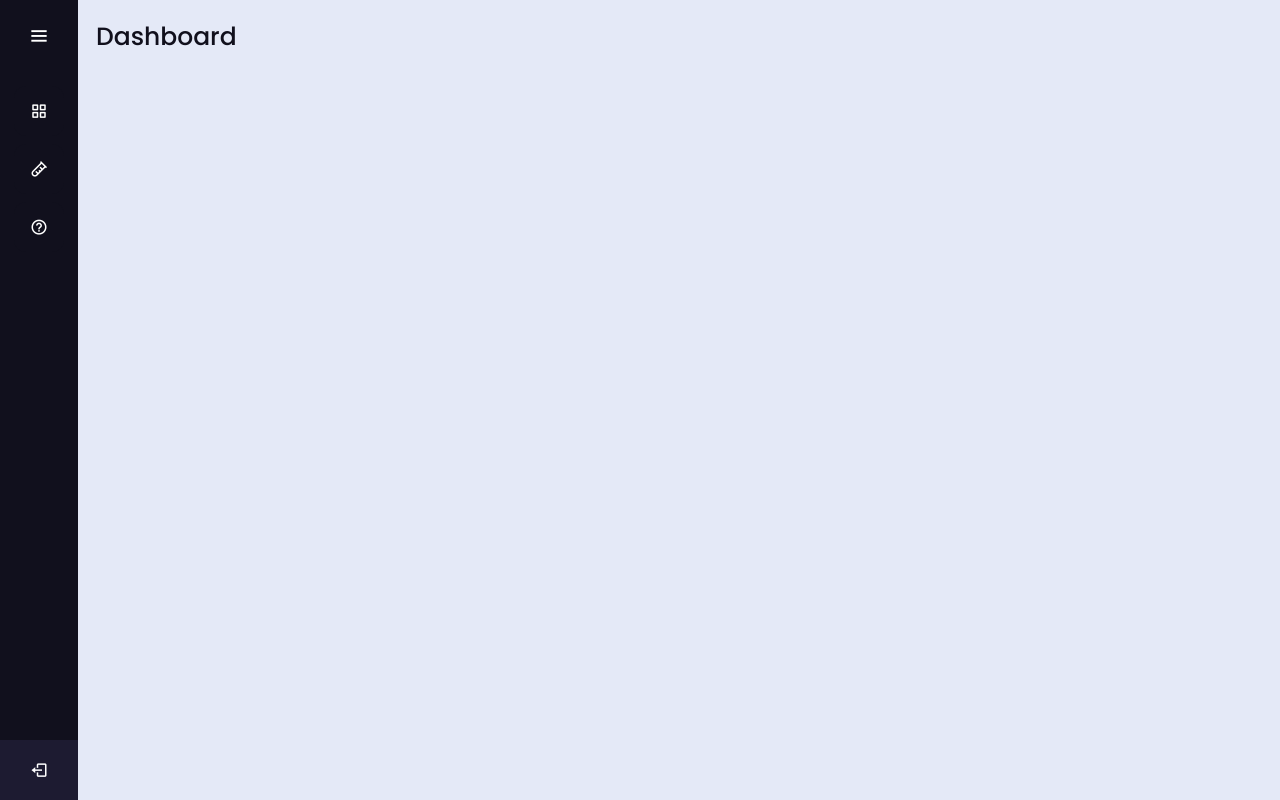
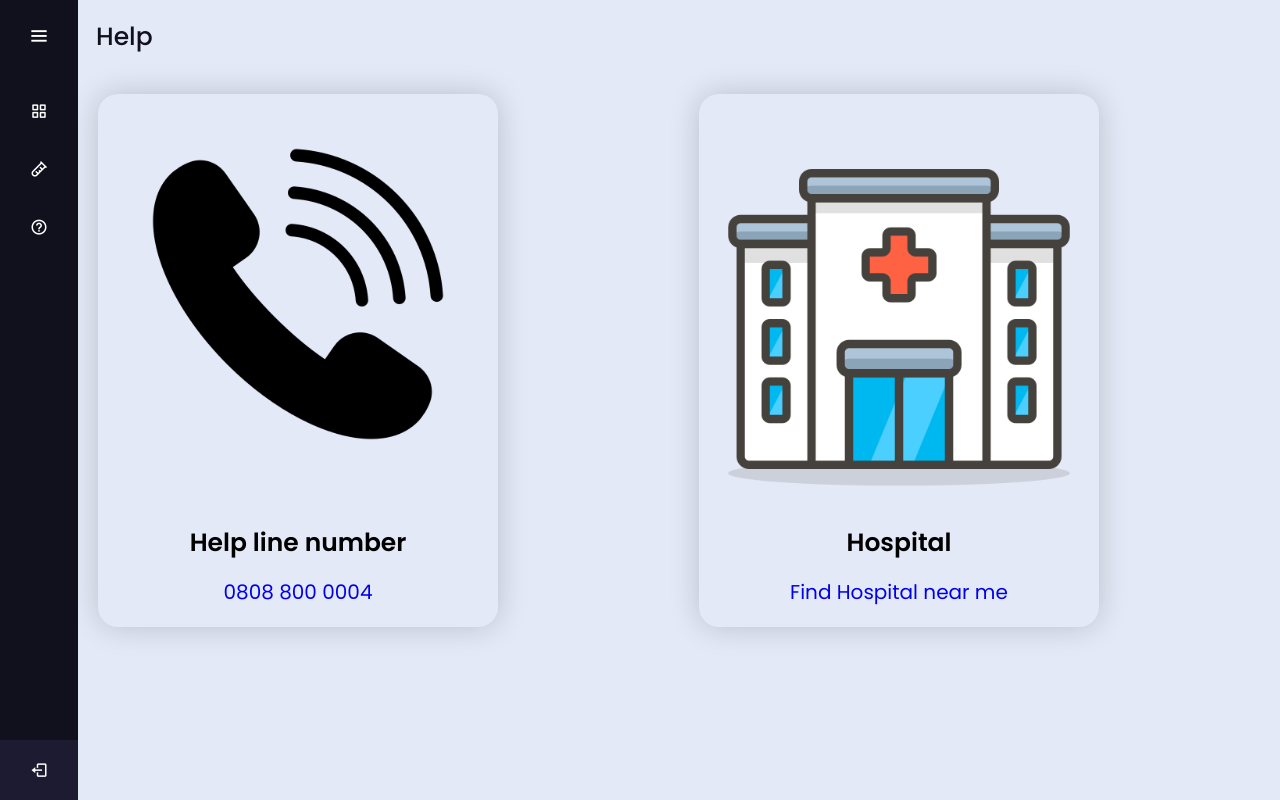
Before and after one commit to kanakmi/Brain-Tumor-Detection, a Python web app: template templates/help.html in a window 1280 px wide. Run offline with Jinja, Linux system fonts and the light colour scheme; the template is opened without the code that fills it, so the values that code supplies are empty.

Commit message:
✨ Add Help page

```diff
--- a/templates/help.html
+++ b/templates/help.html
@@ -230,6 +230,61 @@
                 display: none;
             }
         }
+
+        .cards {
+            display: grid;
+            grid-template-columns: repeat(auto-fit, minmax(400px, 1fr));
+            padding: 20px;
+            grid-gap: 40px;
+            font-family: 'Source Serif Pro', serif;
+        }
+
+        .card {
+            border-radius: 20px;
+            box-shadow: 0 0 30px rgba(0, 0, 0, 0.18);
+            width: 400px;
+        }
+
+        .container {
+            position: relative;
+        }
+
+        .container img {
+            width: 100%;
+            display: block;
+            border-radius: 20px 20px 0 0;
+        }
+
+        .container:after {
+            content: "";
+            height: 100%;
+            width: 100%;
+            position: absolute;
+            top: 0;
+            left: 0;
+            border-radius: 20px 20px 0 0;
+            opacity: 0.7;
+        }
+
+        .details {
+            padding: 20px 10px;
+            display: grid;
+            place-items: center;
+        }
+
+        .details>h3 {
+            color: black;
+            font-weight: 600;
+            font-size: 25px;
+            margin: 10px 0 15px 0;
+        }
+
+        .details p {
+            color: #a0a0a0;
+            font-size: 10px;
+            line-height: 30px;
+            font-weight: 400;
+        }
     </style>
     <div class="sidebar">
         <div class="logo-details">
@@ -265,7 +320,32 @@
         </ul>
     </div>
     <section class="home-section">
-        <div class="text">Dashboard</div>
+        <div class="text">Help</div>
+
+        <div class="cards">
+
+            <div class="card">
+                <div class="container">
+                    <img src="./img/helpline.png" alt="helpline">
+                </div>
+                <div class="details">
+                    <h3>Help line number</h3>
+                    <p style="font-size: 20px;"><a style="text-decoration: none;" href="0808 800 0004">0808 800 0004</a>
+                    </p>
+                </div>
+            </div>
+
+            <div class="card">
+                <div class="container">
+                    <img src="./img/hospital.png" alt="hospital">
+                </div>
+                <div class="details">
+                    <h3>Hospital</h3>
+                    <p style="font-size: 20px;"><a style="text-decoration: none;" href="#">Find Hospital near me</a>
+                    </p>
+                </div>
+            </div>
+
     </section>
     <script>
         let sidebar = document.querySelector(".sidebar");
```
Also changed, not shown: templates/img/helpline.png (added), templates/img/hospital.png (added).
